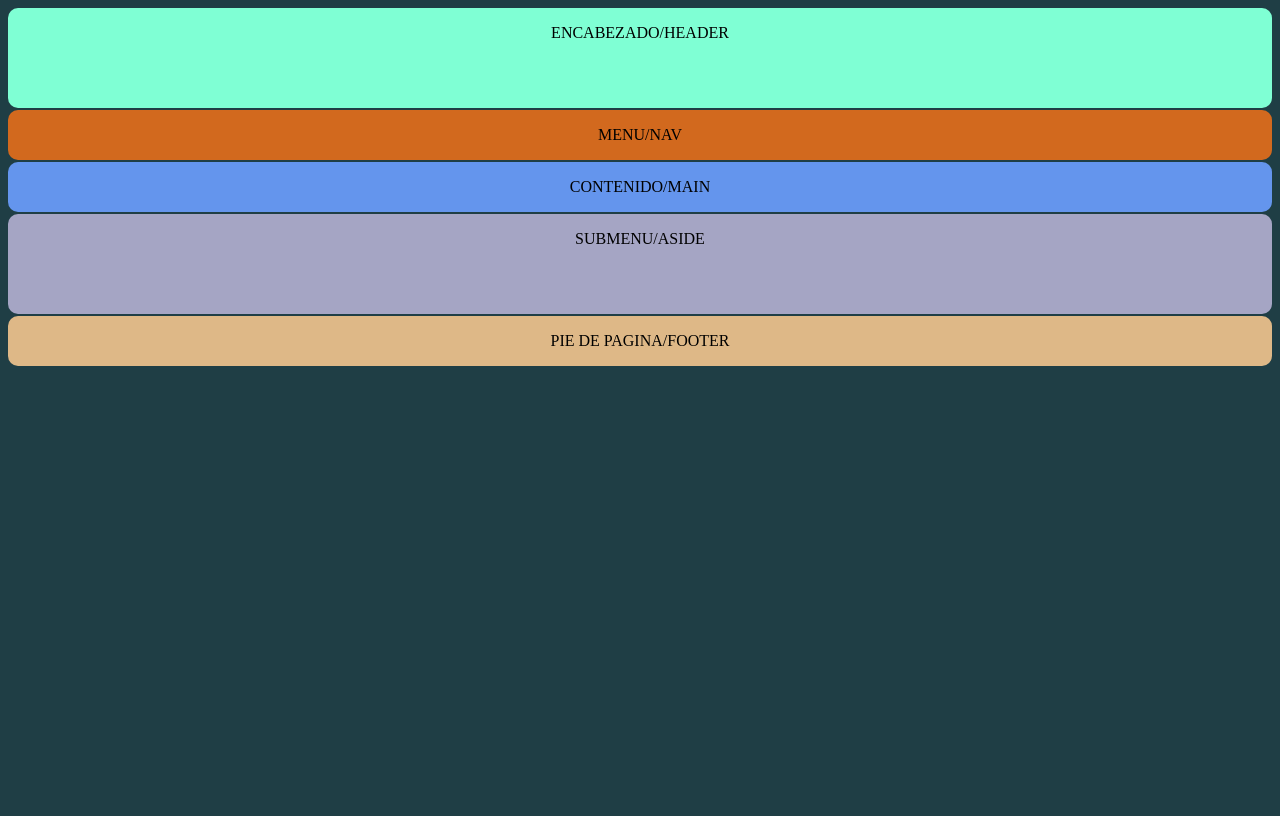
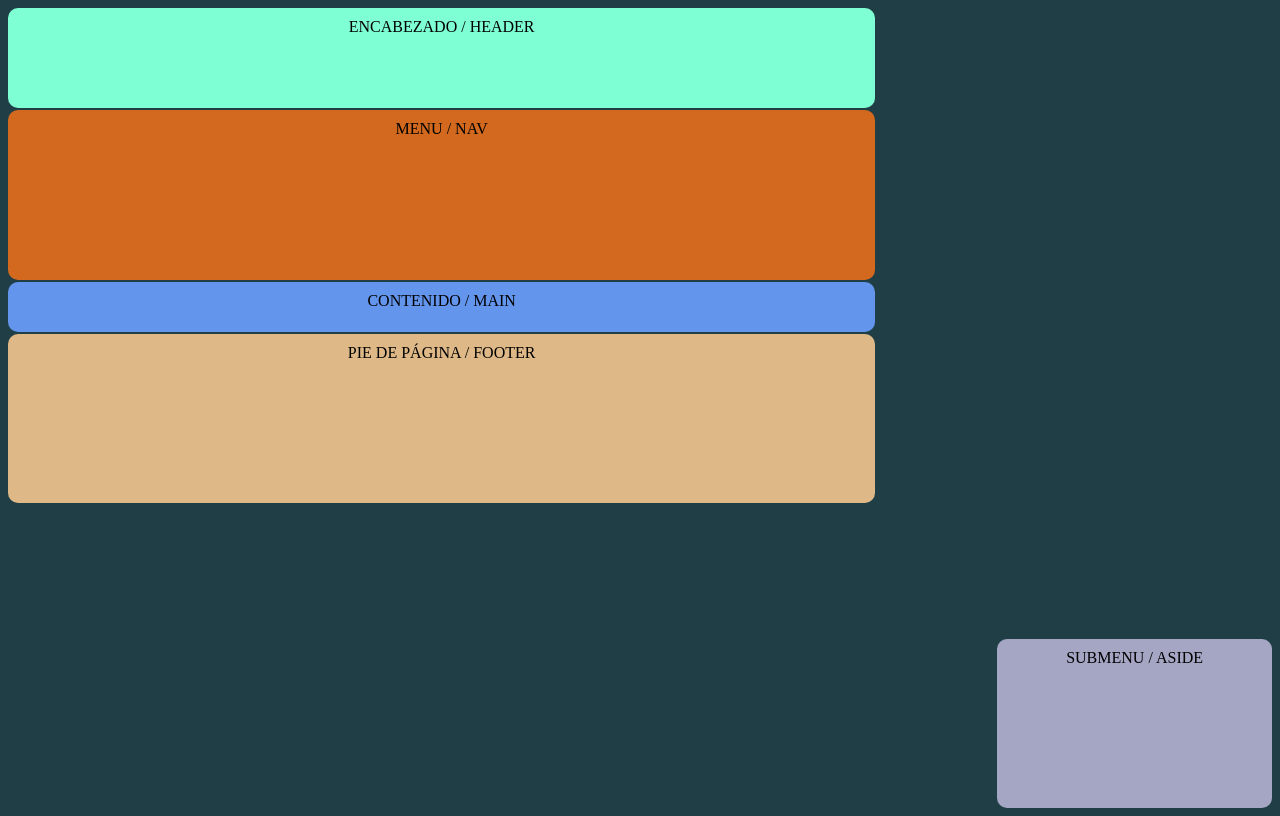
Before and after one commit to Juliancardona123/laboratorio-1, a plain HTML site: page principal.html in a window 1280 px wide. Drawn offline with Linux system fonts and the light colour scheme.

Commit message:
agrege js

```diff
--- a/estilos.css
+++ b/estilos.css
@@ -52,13 +52,15 @@ table{
     /*estilo principal de css*/
 body{
     background-color: rgb(31, 62, 69);
+    min-height: 100vh;
 }
 .encabezado{
     background-color: aquamarine;
     text-align: center;
     border-radius: 10px;
     padding: 1rem;
-    grid-area: "encabezado";
+    grid-area: encabezado;
+    padding: 10px;
 }
 .menu {
     background-color: chocolate;
@@ -66,51 +68,67 @@ body{
     border-radius: 10px;
     padding: 1rem;
     grid-area: menu;
+    padding: 10px;
 }
 .contenido{
     background-color: cornflowerblue;
     text-align: center;
     border-radius: 10px;
     padding: 1rem;
-    grid-area: "contenido";
+    grid-area: contenido;
+    padding: 10px;
 }
 .submenu{
     background-color: rgb(165, 165, 196);
     text-align: center;
     border-radius: 10px;
     padding: 1rem;
-    grid-area: "submenu";
+    grid-area: submenu;
+    padding: 10px;
 }
 .pie{
     background-color: burlywood;
     text-align: center;
     border-radius: 10px;
     padding: 1rem;
-    grid-area: "pie de paguina";
+    grid-area: pie;
+    padding: 10px;
 }
 /*CSS GRIP*/
-.page{
+.page {
     display: grid;
     gap: 2px;
-grid-template:
-"encabezado" 100px
-"menu" 50px
-"contenido" auto
-"submenu" 100px
-"pie" 50px / auto;
+    grid-template-areas:
+      "encabezado"
+      "menu"
+      "contenido"
+      "submenu"
+      "pie";
+    grid-template-rows: 100px 50px auto 100px 50px;
+    grid-template-columns: auto;
   }
-@media (min-width: 768px){
-grid-template:
-"encabezado encabezado encabezado " 100px
-"menu menu menu" 50px
-"contenido contenido contenido" auto
+
+  @media (min-width: 768px) {
+    .page {
+      grid-template-areas:
+        "encabezado encabezado encabezado"
+        "menu menu menu"
+        "contenido contenido contenido"
         "submenu submenu submenu"
-"pie pie pie" 50px
+        "pie pie pie";
+      grid-template-rows: 100px 50px auto 100px 50px;
+      grid-template-columns: auto auto auto;
     }
+  }
+
   @media (min-width: 1024px) {
-    grid-template:
-    "encabezado encabezado encabezado encabezado encabezado" 100px
-    "menu menu menu menu menu " auto
-    "pie pie pie pie pie" 50px
-    / 20% auto auto auto 20%;
+    .page {
+      grid-template-areas:
+        "encabezado encabezado encabezado encabezado encabezado"
+        "menu menu menu menu menu"
+        "contenido contenido contenido contenido contenido"
+        "pie pie pie pie pie";
+      grid-template-rows: 100px auto 50px;
+      grid-template-columns: 20% auto auto auto 20%;
     }
+  }
--- /dev/null
+++ b/main.js
@@ -0,0 +1 @@
+console.log("estoy en Js")
--- a/principal.html
+++ b/principal.html
@@ -7,11 +7,10 @@
     <link rel="stylesheet" href="estilos.css">
 </head>
 <body class="page">
-    <header class="encabezado">ENCABEZADO/HEADER</header>
-    <nav class="menu">MENU/NAV</nav>
-    <main class="contenido">CONTENIDO/MAIN</main>
-    <aside class="submenu" >SUBMENU/ASIDE</aside>
-    <footer class="pie">PIE DE PAGINA/FOOTER</footer>
-
+    <header class="encabezado">ENCABEZADO / HEADER</header>
+    <nav class="menu">MENU / NAV</nav>
+    <main class="contenido">CONTENIDO / MAIN</main>
+    <aside class="submenu">SUBMENU / ASIDE</aside>
+    <footer class="pie">PIE DE PÁGINA / FOOTER</footer>
 </body>
 </html>
```
Also changed, not shown: index.html (+1 -5 lines). Lines whose indentation alone changed are shown as unchanged.
